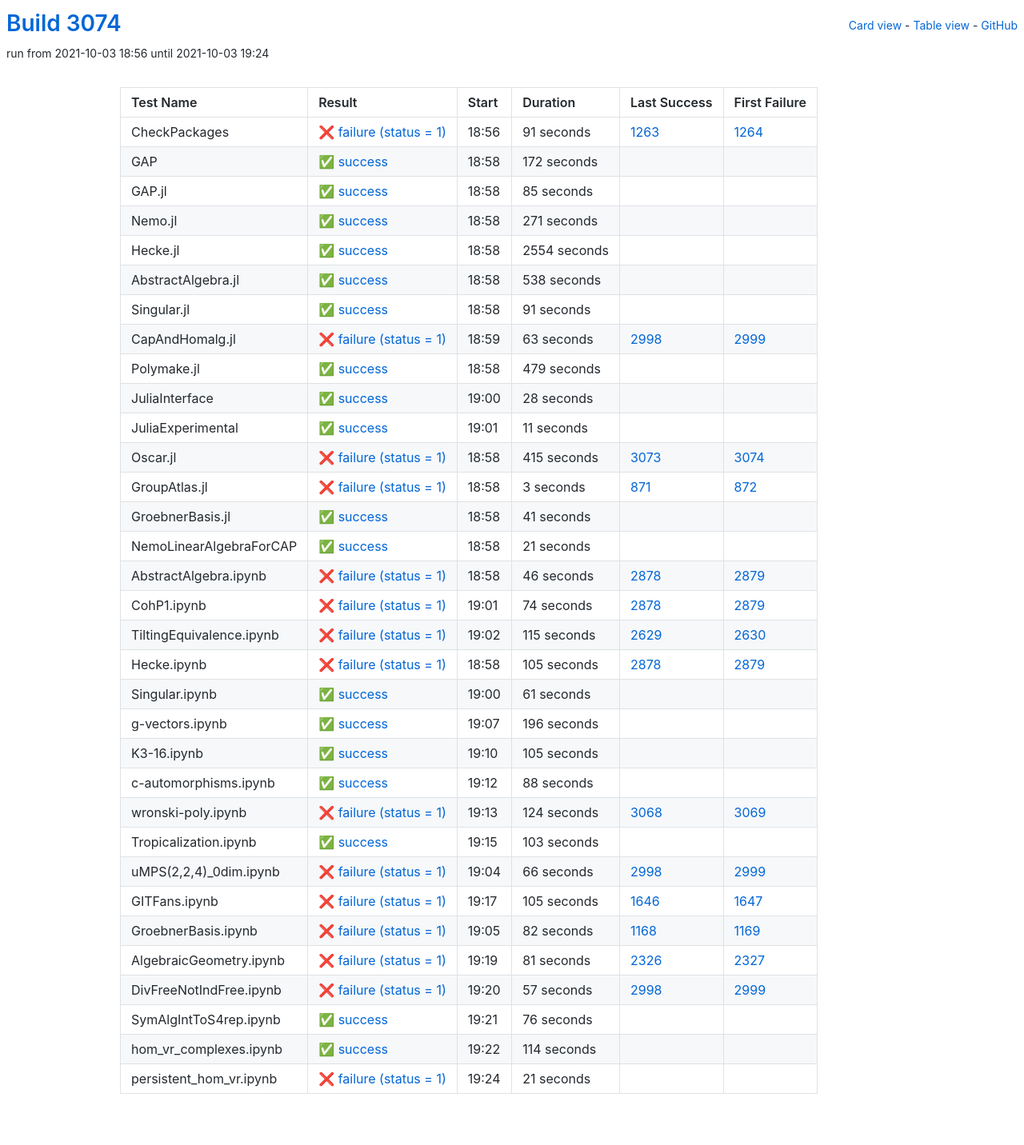
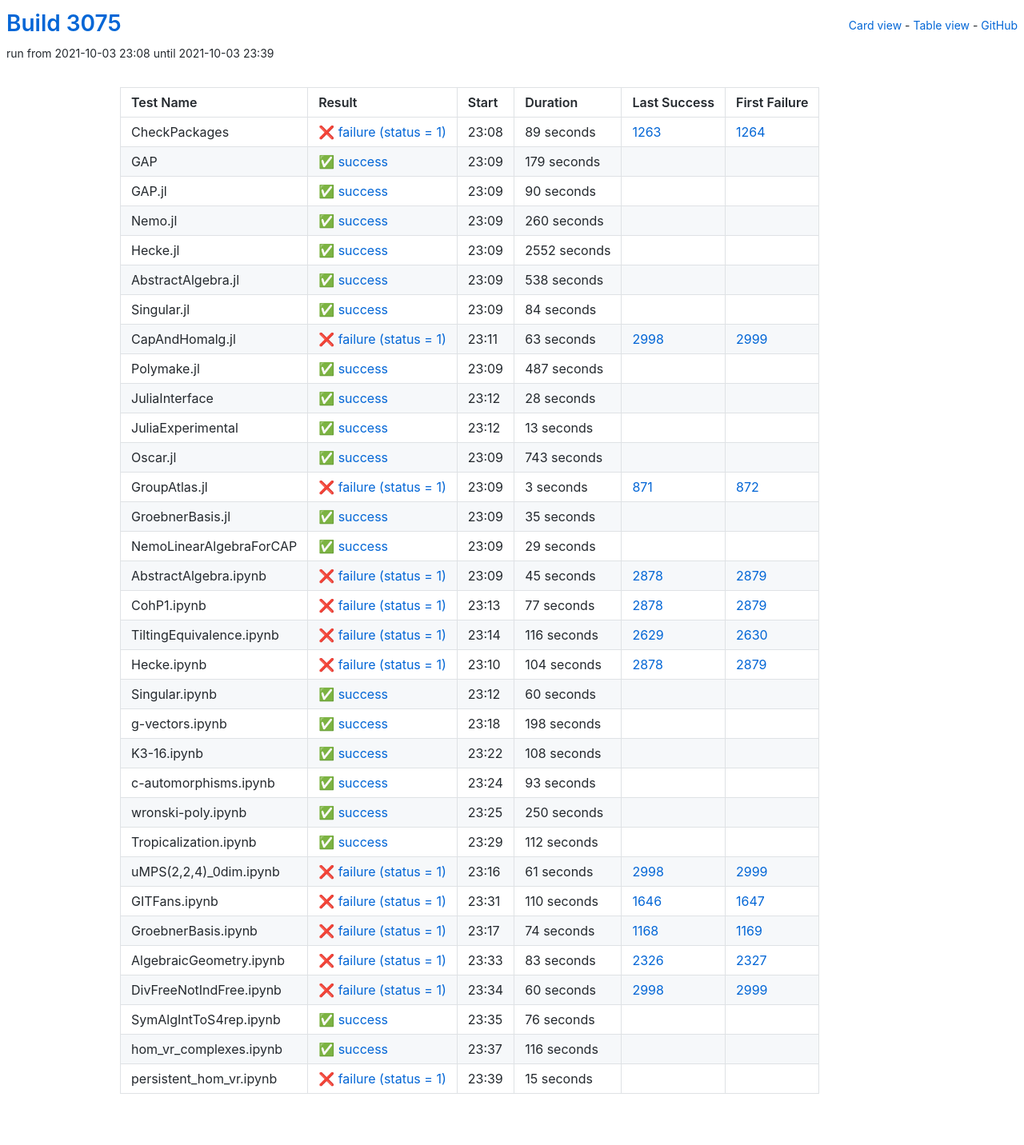
Before and after one commit to oscar-system/oscar-ci-status-stable, a Jekyll site: the page built from table.html, in a window 1280 px wide. Shown: the whole page at 80% size. Built offline with Jekyll 4.4.1, drawn with Linux system fonts in a browser that asks for light colours.

Commit message:
Build #3075

```diff
--- a/_data/ci.yml
+++ b/_data/ci.yml
@@ -1,6 +1,6 @@
 ---
-build: 3074
-build_url: https://oscarci.mathematik.uni-kl.de/job/oscar-stable/3074/
+build: 3075
+build_url: https://oscarci.mathematik.uni-kl.de/job/oscar-stable/3075/
 job: oscar-stable
 organization: oscar-system
 repo: oscar-ci-status-stable
@@ -8,68 +8,68 @@ repourl: https://github.com/oscar-system/oscar-ci-status-stable
 tests:
 - name: CheckPackages
   id: checkpackages
-  log: https://oscarci.mathematik.uni-kl.de/job/oscar-stable/3074/artifact/logs/build-3074/CheckPackages.log
-  start: 2021-10-03 18:56
+  log: https://oscarci.mathematik.uni-kl.de/job/oscar-stable/3075/artifact/logs/build-3075/CheckPackages.log
+  start: 2021-10-03 23:08
   success: false
   exitcode: 1
   status: failure
-  duration: 91
+  duration: 89
   last_success: 1263
   last_success_url: https://oscarci.mathematik.uni-kl.de/job/oscar-stable/1263/
   first_failure: 1264
   first_failure_url: https://oscarci.mathematik.uni-kl.de/job/oscar-stable/1264/
 - name: GAP
   id: gap
-  log: https://oscarci.mathematik.uni-kl.de/job/oscar-stable/3074/artifact/logs/build-3074/GAP.log
-  start: 2021-10-03 18:58
+  log: https://oscarci.mathematik.uni-kl.de/job/oscar-stable/3075/artifact/logs/build-3075/GAP.log
+  start: 2021-10-03 23:09
   success: true
   exitcode: 0
   status: success
-  duration: 172
+  duration: 179
   last_success: false
   last_success_url:
   first_failure: false
   first_failure_url:
 - name: GAP.jl
   id: gap-jl
-  log: https://oscarci.mathematik.uni-kl.de/job/oscar-stable/3074/artifact/logs/build-3074/GAP.jl.log
-  start: 2021-10-03 18:58
+  log: https://oscarci.mathematik.uni-kl.de/job/oscar-stable/3075/artifact/logs/build-3075/GAP.jl.log
+  start: 2021-10-03 23:09
   success: true
   exitcode: 0
   status: success
-  duration: 85
+  duration: 90
   last_success: false
   last_success_url:
   first_failure: false
   first_failure_url:
 - name: Nemo.jl
   id: nemo-jl
-  log: https://oscarci.mathematik.uni-kl.de/job/oscar-stable/3074/artifact/logs/build-3074/Nemo.jl.log
-  start: 2021-10-03 18:58
+  log: https://oscarci.mathematik.uni-kl.de/job/oscar-stable/3075/artifact/logs/build-3075/Nemo.jl.log
+  start: 2021-10-03 23:09
   success: true
   exitcode: 0
   status: success
-  duration: 271
+  duration: 260
   last_success: false
   last_success_url:
   first_failure: false
   first_failure_url:
 - name: Hecke.jl
   id: hecke-jl
-  log: https://oscarci.mathematik.uni-kl.de/job/oscar-stable/3074/artifact/logs/build-3074/Hecke.jl.log
-  start: 2021-10-03 18:58
+  log: https://oscarci.mathematik.uni-kl.de/job/oscar-stable/3075/artifact/logs/build-3075/Hecke.jl.log
+  start: 2021-10-03 23:09
   success: true
   exitcode: 0
   status: success
-  duration: 2554
+  duration: 2552
   last_success: false
   last_success_url:
   first_failure: false
   first_failure_url:
 - name: AbstractAlgebra.jl
   id: abstractalgebra-jl
-  log: https://oscarci.mathematik.uni-kl.de/job/oscar-stable/3074/artifact/logs/build-3074/AbstractAlgebra.jl.log
-  start: 2021-10-03 18:58
+  log: https://oscarci.mathematik.uni-kl.de/job/oscar-stable/3075/artifact/logs/build-3075/AbstractAlgebra.jl.log
+  start: 2021-10-03 23:09
   success: true
   exitcode: 0
   status: success
@@ -80,20 +80,20 @@ tests:
   first_failure_url:
 - name: Singular.jl
   id: singular-jl
-  log: https://oscarci.mathematik.uni-kl.de/job/oscar-stable/3074/artifact/logs/build-3074/Singular.jl.log
-  start: 2021-10-03 18:58
+  log: https://oscarci.mathematik.uni-kl.de/job/oscar-stable/3075/artifact/logs/build-3075/Singular.jl.log
+  start: 2021-10-03 23:09
   success: true
   exitcode: 0
   status: success
-  duration: 91
+  duration: 84
   last_success: false
   last_success_url:
   first_failure: false
   first_failure_url:
 - name: CapAndHomalg.jl
   id: capandhomalg-jl
-  log: https://oscarci.mathematik.uni-kl.de/job/oscar-stable/3074/artifact/logs/build-3074/CapAndHomalg.jl.log
-  start: 2021-10-03 18:59
+  log: https://oscarci.mathematik.uni-kl.de/job/oscar-stable/3075/artifact/logs/build-3075/CapAndHomalg.jl.log
+  start: 2021-10-03 23:11
   success: false
   exitcode: 1
   status: failure
@@ -104,20 +104,20 @@ tests:
   first_failure_url: https://oscarci.mathematik.uni-kl.de/job/oscar-stable/2999/
 - name: Polymake.jl
   id: polymake-jl
-  log: https://oscarci.mathematik.uni-kl.de/job/oscar-stable/3074/artifact/logs/build-3074/Polymake.jl.log
-  start: 2021-10-03 18:58
+  log: https://oscarci.mathematik.uni-kl.de/job/oscar-stable/3075/artifact/logs/build-3075/Polymake.jl.log
+  start: 2021-10-03 23:09
   success: true
   exitcode: 0
   status: success
-  duration: 479
+  duration: 487
   last_success: false
   last_success_url:
   first_failure: false
   first_failure_url:
 - name: JuliaInterface
   id: juliainterface
-  log: https://oscarci.mathematik.uni-kl.de/job/oscar-stable/3074/artifact/logs/build-3074/JuliaInterface.log
-  start: 2021-10-03 19:00
+  log: https://oscarci.mathematik.uni-kl.de/job/oscar-stable/3075/artifact/logs/build-3075/JuliaInterface.log
+  start: 2021-10-03 23:12
   success: true
   exitcode: 0
   status: success
@@ -128,32 +128,32 @@ tests:
   first_failure_url:
 - name: JuliaExperimental
   id: juliaexperimental
-  log: https://oscarci.mathematik.uni-kl.de/job/oscar-stable/3074/artifact/logs/build-3074/JuliaExperimental.log
-  start: 2021-10-03 19:01
+  log: https://oscarci.mathematik.uni-kl.de/job/oscar-stable/3075/artifact/logs/build-3075/JuliaExperimental.log
+  start: 2021-10-03 23:12
   success: true
   exitcode: 0
   status: success
-  duration: 11
+  duration: 13
   last_success: false
   last_success_url:
   first_failure: false
   first_failure_url:
 - name: Oscar.jl
   id: oscar-jl
-  log: https://oscarci.mathematik.uni-kl.de/job/oscar-stable/3074/artifact/logs/build-3074/Oscar.jl.log
-  start: 2021-10-03 18:58
-  success: false
-  exitcode: 1
-  status: failure
-  duration: 415
-  last_success: 3073
-  last_success_url: https://oscarci.mathematik.uni-kl.de/job/oscar-stable/3073/
-  first_failure: 3074
-  first_failure_url: https://oscarci.mathematik.uni-kl.de/job/oscar-stable/3074/
+  log: https://oscarci.mathematik.uni-kl.de/job/oscar-stable/3075/artifact/logs/build-3075/Oscar.jl.log
+  start: 2021-10-03 23:09
+  success: true
+  exitcode: 0
+  status: success
+  duration: 743
+  last_success: false
+  last_success_url:
+  first_failure: false
+  first_failure_url:
 - name: GroupAtlas.jl
   id: groupatlas-jl
-  log: https://oscarci.mathematik.uni-kl.de/job/oscar-stable/3074/artifact/logs/build-3074/GroupAtlas.jl.log
-  start: 2021-10-03 18:58
+  log: https://oscarci.mathematik.uni-kl.de/job/oscar-stable/3075/artifact/logs/build-3075/GroupAtlas.jl.log
+  start: 2021-10-03 23:09
   success: false
   exitcode: 1
   status: failure
@@ -164,212 +164,212 @@ tests:
   first_failure_url: https://oscarci.mathematik.uni-kl.de/job/oscar-stable/872/
 - name: GroebnerBasis.jl
   id: groebnerbasis-jl
-  log: https://oscarci.mathematik.uni-kl.de/job/oscar-stable/3074/artifact/logs/build-3074/GroebnerBasis.jl.log
-  start: 2021-10-03 18:58
+  log: https://oscarci.mathematik.uni-kl.de/job/oscar-stable/3075/artifact/logs/build-3075/GroebnerBasis.jl.log
+  start: 2021-10-03 23:09
   success: true
   exitcode: 0
   status: success
-  duration: 41
+  duration: 35
   last_success: false
   last_success_url:
   first_failure: false
   first_failure_url:
 - name: NemoLinearAlgebraForCAP
   id: nemolinearalgebraforcap
-  log: https://oscarci.mathematik.uni-kl.de/job/oscar-stable/3074/artifact/logs/build-3074/NemoLinearAlgebraForCAP.log
-  start: 2021-10-03 18:58
+  log: https://oscarci.mathematik.uni-kl.de/job/oscar-stable/3075/artifact/logs/build-3075/NemoLinearAlgebraForCAP.log
+  start: 2021-10-03 23:09
   success: true
   exitcode: 0
   status: success
-  duration: 21
+  duration: 29
   last_success: false
   last_success_url:
   first_failure: false
   first_failure_url:
 - name: AbstractAlgebra.ipynb
   id: abstractalgebra-ipynb
-  log: https://oscarci.mathematik.uni-kl.de/job/oscar-stable/3074/artifact/logs/build-3074/AbstractAlgebra.ipynb.log
-  start: 2021-10-03 18:58
+  log: https://oscarci.mathematik.uni-kl.de/job/oscar-stable/3075/artifact/logs/build-3075/AbstractAlgebra.ipynb.log
+  start: 2021-10-03 23:09
   success: false
   exitcode: 1
   status: failure
-  duration: 46
+  duration: 45
   last_success: 2878
   last_success_url: https://oscarci.mathematik.uni-kl.de/job/oscar-stable/2878/
   first_failure: 2879
   first_failure_url: https://oscarci.mathematik.uni-kl.de/job/oscar-stable/2879/
 - name: CohP1.ipynb
   id: cohp1-ipynb
-  log: https://oscarci.mathematik.uni-kl.de/job/oscar-stable/3074/artifact/logs/build-3074/CohP1.ipynb.log
-  start: 2021-10-03 19:01
+  log: https://oscarci.mathematik.uni-kl.de/job/oscar-stable/3075/artifact/logs/build-3075/CohP1.ipynb.log
+  start: 2021-10-03 23:13
   success: false
   exitcode: 1
   status: failure
-  duration: 74
+  duration: 77
   last_success: 2878
   last_success_url: https://oscarci.mathematik.uni-kl.de/job/oscar-stable/2878/
   first_failure: 2879
   first_failure_url: https://oscarci.mathematik.uni-kl.de/job/oscar-stable/2879/
 - name: TiltingEquivalence.ipynb
   id: tiltingequivalence-ipynb
-  log: https://oscarci.mathematik.uni-kl.de/job/oscar-stable/3074/artifact/logs/build-3074/TiltingEquivalence.ipynb.log
-  start: 2021-10-03 19:02
+  log: https://oscarci.mathematik.uni-kl.de/job/oscar-stable/3075/artifact/logs/build-3075/TiltingEquivalence.ipynb.log
+  start: 2021-10-03 23:14
   success: false
   exitcode: 1
   status: failure
-  duration: 115
+  duration: 116
   last_success: 2629
   last_success_url: https://oscarci.mathematik.uni-kl.de/job/oscar-stable/2629/
   first_failure: 2630
   first_failure_url: https://oscarci.mathematik.uni-kl.de/job/oscar-stable/2630/
 - name: Hecke.ipynb
   id: hecke-ipynb
-  log: https://oscarci.mathematik.uni-kl.de/job/oscar-stable/3074/artifact/logs/build-3074/Hecke.ipynb.log
-  start: 2021-10-03 18:58
+  log: https://oscarci.mathematik.uni-kl.de/job/oscar-stable/3075/artifact/logs/build-3075/Hecke.ipynb.log
+  start: 2021-10-03 23:10
   success: false
   exitcode: 1
   status: failure
-  duration: 105
+  duration: 104
   last_success: 2878
   last_success_url: https://oscarci.mathematik.uni-kl.de/job/oscar-stable/2878/
   first_failure: 2879
   first_failure_url: https://oscarci.mathematik.uni-kl.de/job/oscar-stable/2879/
 - name: Singular.ipynb
   id: singular-ipynb
-  log: https://oscarci.mathematik.uni-kl.de/job/oscar-stable/3074/artifact/logs/build-3074/Singular.ipynb.log
-  start: 2021-10-03 19:00
+  log: https://oscarci.mathematik.uni-kl.de/job/oscar-stable/3075/artifact/logs/build-3075/Singular.ipynb.log
+  start: 2021-10-03 23:12
   success: true
   exitcode: 0
   status: success
-  duration: 61
+  duration: 60
   last_success: false
   last_success_url:
   first_failure: false
   first_failure_url:
 - name: g-vectors.ipynb
   id: g-vectors-ipynb
-  log: https://oscarci.mathematik.uni-kl.de/job/oscar-stable/3074/artifact/logs/build-3074/g-vectors.ipynb.log
-  start: 2021-10-03 19:07
+  log: https://oscarci.mathematik.uni-kl.de/job/oscar-stable/3075/artifact/logs/build-3075/g-vectors.ipynb.log
+  start: 2021-10-03 23:18
   success: true
   exitcode: 0
   status: success
-  duration: 196
+  duration: 198
   last_success: false
   last_success_url:
   first_failure: false
   first_failure_url:
 - name: K3-16.ipynb
   id: k3-16-ipynb
-  log: https://oscarci.mathematik.uni-kl.de/job/oscar-stable/3074/artifact/logs/build-3074/K3-16.ipynb.log
-  start: 2021-10-03 19:10
+  log: https://oscarci.mathematik.uni-kl.de/job/oscar-stable/3075/artifact/logs/build-3075/K3-16.ipynb.log
+  start: 2021-10-03 23:22
   success: true
   exitcode: 0
   status: success
-  duration: 105
+  duration: 108
   last_success: false
   last_success_url:
   first_failure: false
   first_failure_url:
 - name: c-automorphisms.ipynb
   id: c-automorphisms-ipynb
-  log: https://oscarci.mathematik.uni-kl.de/job/oscar-stable/3074/artifact/logs/build-3074/c-automorphisms.ipynb.log
-  start: 2021-10-03 19:12
+  log: https://oscarci.mathematik.uni-kl.de/job/oscar-stable/3075/artifact/logs/build-3075/c-automorphisms.ipynb.log
+  start: 2021-10-03 23:24
   success: true
   exitcode: 0
   status: success
-  duration: 88
+  duration: 93
   last_success: false
   last_success_url:
   first_failure: false
   first_failure_url:
 - name: wronski-poly.ipynb
   id: wronski-poly-ipynb
-  log: https://oscarci.mathematik.uni-kl.de/job/oscar-stable/3074/artifact/logs/build-3074/wronski-poly.ipynb.log
-  start: 2021-10-03 19:13
-  success: false
-  exitcode: 1
-  status: failure
-  duration: 124
-  last_success: 3068
-  last_success_url: https://oscarci.mathematik.uni-kl.de/job/oscar-stable/3068/
-  first_failure: 3069
-  first_failure_url: https://oscarci.mathematik.uni-kl.de/job/oscar-stable/3069/
-- name: Tropicalization.ipynb
-  id: tropicalization-ipynb
-  log: https://oscarci.mathematik.uni-kl.de/job/oscar-stable/3074/artifact/logs/build-3074/Tropicalization.ipynb.log
-  start: 2021-10-03 19:15
+  log: https://oscarci.mathematik.uni-kl.de/job/oscar-stable/3075/artifact/logs/build-3075/wronski-poly.ipynb.log
+  start: 2021-10-03 23:25
   success: true
   exitcode: 0
   status: success
-  duration: 103
+  duration: 250
+  last_success: false
+  last_success_url:
+  first_failure: false
+  first_failure_url:
+- name: Tropicalization.ipynb
+  id: tropicalization-ipynb
+  log: https://oscarci.mathematik.uni-kl.de/job/oscar-stable/3075/artifact/logs/build-3075/Tropicalization.ipynb.log
+  start: 2021-10-03 23:29
+  success: true
+  exitcode: 0
+  status: success
+  duration: 112
   last_success: false
   last_success_url:
   first_failure: false
   first_failure_url:
 - name: uMPS(2,2,4)_0dim.ipynb
   id: umps-2-2-4-0dim-ipynb
-  log: https://oscarci.mathematik.uni-kl.de/job/oscar-stable/3074/artifact/logs/build-3074/uMPS-2-2-4-_0dim.ipynb.log
-  start: 2021-10-03 19:04
+  log: https://oscarci.mathematik.uni-kl.de/job/oscar-stable/3075/artifact/logs/build-3075/uMPS-2-2-4-_0dim.ipynb.log
+  start: 2021-10-03 23:16
   success: false
   exitcode: 1
   status: failure
-  duration: 66
+  duration: 61
   last_success: 2998
   last_success_url: https://oscarci.mathematik.uni-kl.de/job/oscar-stable/2998/
   first_failure: 2999
   first_failure_url: https://oscarci.mathematik.uni-kl.de/job/oscar-stable/2999/
 - name: GITFans.ipynb
   id: gitfans-ipynb
-  log: https://oscarci.mathematik.uni-kl.de/job/oscar-stable/3074/artifact/logs/build-3074/GITFans.ipynb.log
-  start: 2021-10-03 19:17
+  log: https://oscarci.mathematik.uni-kl.de/job/oscar-stable/3075/artifact/logs/build-3075/GITFans.ipynb.log
+  start: 2021-10-03 23:31
   success: false
   exitcode: 1
   status: failure
-  duration: 105
+  duration: 110
   last_success: 1646
   last_success_url: https://oscarci.mathematik.uni-kl.de/job/oscar-stable/1646/
   first_failure: 1647
   first_failure_url: https://oscarci.mathematik.uni-kl.de/job/oscar-stable/1647/
 - name: GroebnerBasis.ipynb
   id: groebnerbasis-ipynb
-  log: https://oscarci.mathematik.uni-kl.de/job/oscar-stable/3074/artifact/logs/build-3074/GroebnerBasis.ipynb.log
-  start: 2021-10-03 19:05
+  log: https://oscarci.mathematik.uni-kl.de/job/oscar-stable/3075/artifact/logs/build-3075/GroebnerBasis.ipynb.log
+  start: 2021-10-03 23:17
   success: false
   exitcode: 1
   status: failure
-  duration: 82
+  duration: 74
   last_success: 1168
   last_success_url: https://oscarci.mathematik.uni-kl.de/job/oscar-stable/1168/
   first_failure: 1169
   first_failure_url: https://oscarci.mathematik.uni-kl.de/job/oscar-stable/1169/
 - name: AlgebraicGeometry.ipynb
   id: algebraicgeometry-ipynb
-  log: https://oscarci.mathematik.uni-kl.de/job/oscar-stable/3074/artifact/logs/build-3074/AlgebraicGeometry.ipynb.log
-  start: 2021-10-03 19:19
+  log: https://oscarci.mathematik.uni-kl.de/job/oscar-stable/3075/artifact/logs/build-3075/AlgebraicGeometry.ipynb.log
+  start: 2021-10-03 23:33
   success: false
   exitcode: 1
   status: failure
-  duration: 81
+  duration: 83
   last_success: 2326
   last_success_url: https://oscarci.mathematik.uni-kl.de/job/oscar-stable/2326/
   first_failure: 2327
   first_failure_url: https://oscarci.mathematik.uni-kl.de/job/oscar-stable/2327/
 - name: DivFreeNotIndFree.ipynb
   id: divfreenotindfree-ipynb
-  log: https://oscarci.mathematik.uni-kl.de/job/oscar-stable/3074/artifact/logs/build-3074/DivFreeNotIndFree.ipynb.log
-  start: 2021-10-03 19:20
+  log: https://oscarci.mathematik.uni-kl.de/job/oscar-stable/3075/artifact/logs/build-3075/DivFreeNotIndFree.ipynb.log
+  start: 2021-10-03 23:34
   success: false
   exitcode: 1
   status: failure
-  duration: 57
+  duration: 60
   last_success: 2998
   last_success_url: https://oscarci.mathematik.uni-kl.de/job/oscar-stable/2998/
   first_failure: 2999
   first_failure_url: https://oscarci.mathematik.uni-kl.de/job/oscar-stable/2999/
 - name: SymAlgIntToS4rep.ipynb
   id: symalginttos4rep-ipynb
-  log: https://oscarci.mathematik.uni-kl.de/job/oscar-stable/3074/artifact/logs/build-3074/SymAlgIntToS4rep.ipynb.log
-  start: 2021-10-03 19:21
+  log: https://oscarci.mathematik.uni-kl.de/job/oscar-stable/3075/artifact/logs/build-3075/SymAlgIntToS4rep.ipynb.log
+  start: 2021-10-03 23:35
   success: true
   exitcode: 0
   status: success
@@ -380,24 +380,24 @@ tests:
   first_failure_url:
 - name: hom_vr_complexes.ipynb
   id: hom-vr-complexes-ipynb
-  log: https://oscarci.mathematik.uni-kl.de/job/oscar-stable/3074/artifact/logs/build-3074/hom_vr_complexes.ipynb.log
-  start: 2021-10-03 19:22
+  log: https://oscarci.mathematik.uni-kl.de/job/oscar-stable/3075/artifact/logs/build-3075/hom_vr_complexes.ipynb.log
+  start: 2021-10-03 23:37
   success: true
   exitcode: 0
   status: success
-  duration: 114
+  duration: 116
   last_success: false
   last_success_url:
   first_failure: false
   first_failure_url:
 - name: persistent_hom_vr.ipynb
   id: persistent-hom-vr-ipynb
-  log: https://oscarci.mathematik.uni-kl.de/job/oscar-stable/3074/artifact/logs/build-3074/persistent_hom_vr.ipynb.log
-  start: 2021-10-03 19:24
+  log: https://oscarci.mathematik.uni-kl.de/job/oscar-stable/3075/artifact/logs/build-3075/persistent_hom_vr.ipynb.log
+  start: 2021-10-03 23:39
   success: false
   exitcode: 1
   status: failure
-  duration: 21
+  duration: 15
   last_success: false
   last_success_url:
   first_failure: false
```
Also changed, not shown: README.md.
